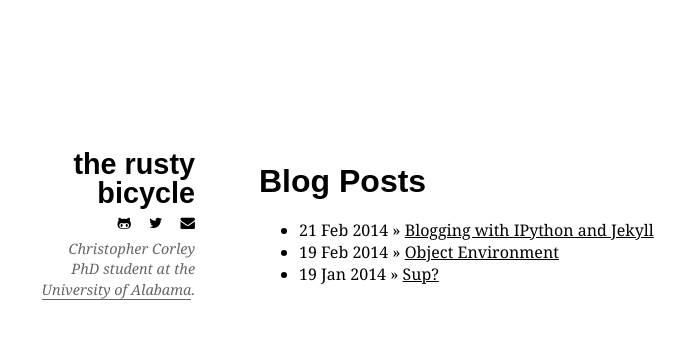
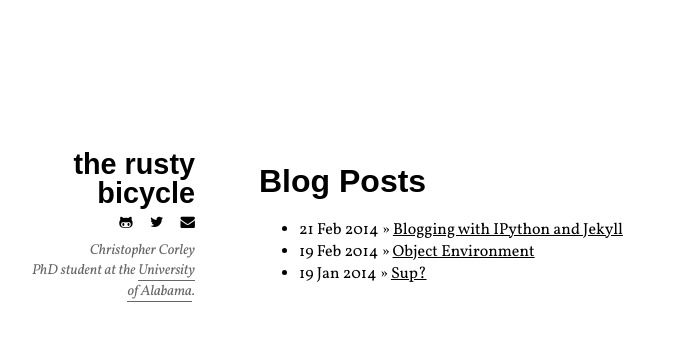
Before and after one commit to jamesdamon/cscorley, a Jekyll site: the page built from index.html, in a window 1280 px wide. Shown: the top 341 px of the page, without its empty margins (125-810 px from the left). Built offline with Jekyll 4.4.1, drawn with Linux system fonts in a browser that asks for light colours; Markdown is read by kramdown in place of the engine named in the settings.

Commit message:
Switch font to Vollkorn

```diff
--- a/_layouts/default.html
+++ b/_layouts/default.html
@@ -32,6 +32,8 @@
             });
         </script>
 
+        <link href='http://fonts.googleapis.com/css?family=Vollkorn:400,400italic,700,700italic' rel='stylesheet' type='text/css'>
+
         <link rel=stylesheet type=text/css href=/css/pure-min.css>
         <link rel=stylesheet type=text/css href=/css/github.css>
         <link rel=stylesheet type=text/css href=/css/styles.css>
--- a/css/styles.css
+++ b/css/styles.css
@@ -3,7 +3,7 @@
 }
 
 body {
-    font-family: Georgia, Cambria, "Times New Roman", Times, serif;
+    font-family: Vollkorn, Georgia, Cambria, "Times New Roman", Times, serif;
 }
 
 h1, h2, h3, h4 {
```
